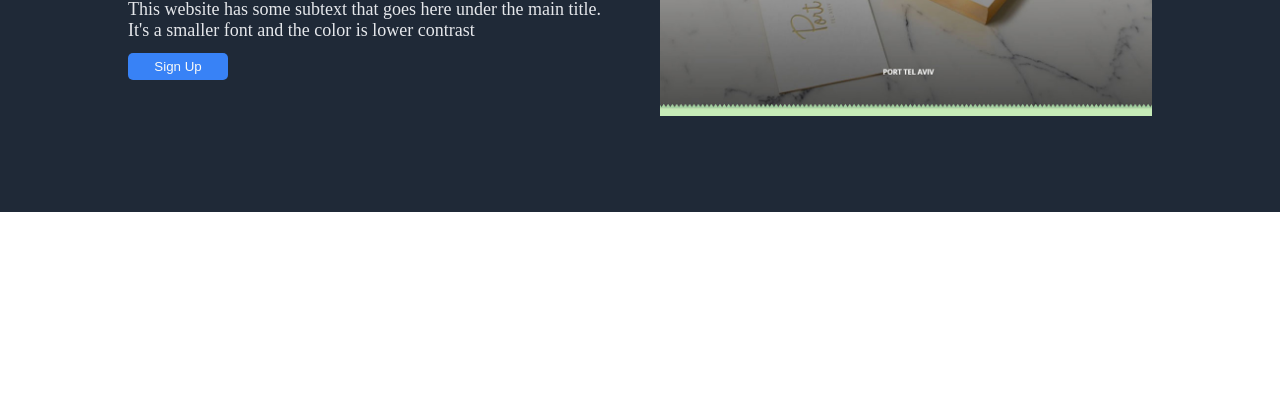
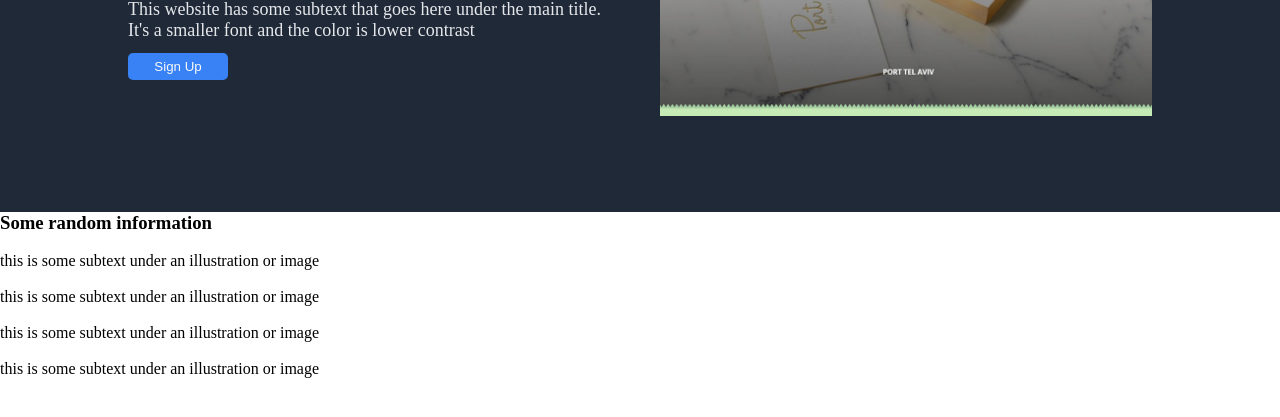
Before and after one commit to ATErcan/main-css-project, a plain HTML site: page index.html in a window 1280 px wide. Shown: the part 281-698 px from the top of the page. Drawn offline with Linux system fonts and the light colour scheme.

Commit message:
random info section html created

```diff
--- a/css/style.css
+++ b/css/style.css
@@ -3,9 +3,6 @@
 	margin: 0;
 	padding: 0;
 	box-sizing: border-box;
-}
-.body{
-	background-color: #1f2937;
 }
 
 /* common styles */
@@ -13,11 +10,14 @@
 	color: #e5e7eb;
 	font-size: 18px;
 }
+.navbar, .main{
+	width: 80%;
+	margin: auto;
+}
 
 /* header */
 header{
-	width: 80%;
-	margin: auto;
+	background-color: #1f2937;
 }
 
 /* nav */
--- a/index.html
+++ b/index.html
@@ -8,7 +8,7 @@
 	<title> Brainnest - CSS </title>
 </head>
 <body>
-	<div class="body">
+	<!-- Header -->
 	<header>
 		<nav class="navbar">
 			<div>
@@ -38,6 +38,38 @@
 			</div>
 		</main>
 	</header>
+
+	<!-- Random Info Section -->
+	<section class="random-info">
+		<div class="container">
+			<h3 class="info-title"> Some random information </h3>
+			<div class="box-container">
+				<div class="box">
+					<img src="" alt="" class="box-img">
+					<p class="box-text">
+						this is some subtext under an illustration or image
+					</p>
 				</div>
+				<div class="box">
+					<img src="" alt="" class="box-img">
+					<p class="box-text">
+						this is some subtext under an illustration or image
+					</p>
+				</div>
+				<div class="box">
+					<img src="" alt="" class="box-img">
+					<p class="box-text">
+						this is some subtext under an illustration or image
+					</p>
+				</div>
+				<div class="box">
+					<img src="" alt="" class="box-img">
+					<p class="box-text">
+						this is some subtext under an illustration or image
+					</p>
+				</div>
+			</div>
+		</div>
+	</section>
 </body>
 </html>
```
Lines whose indentation alone changed are shown as unchanged.
